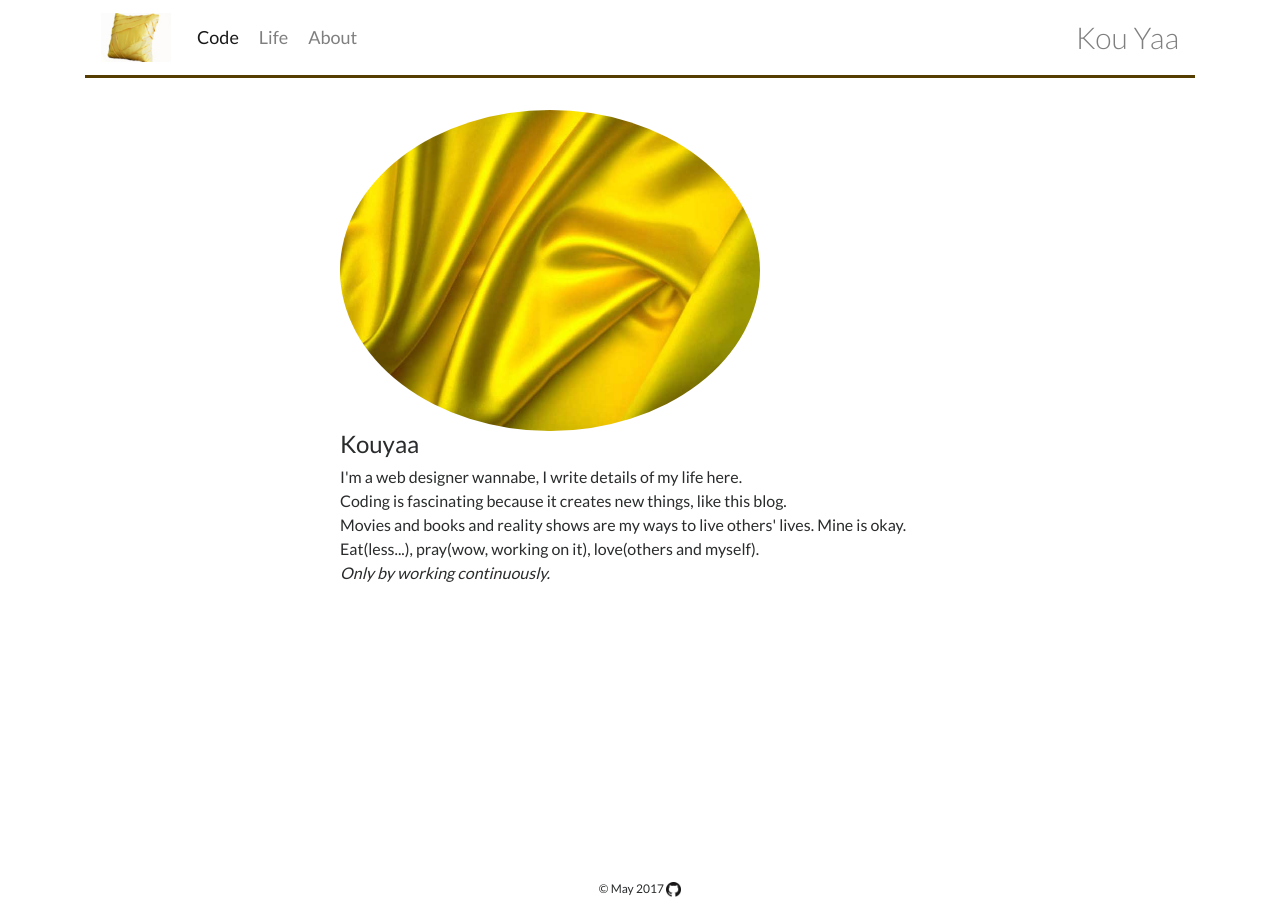
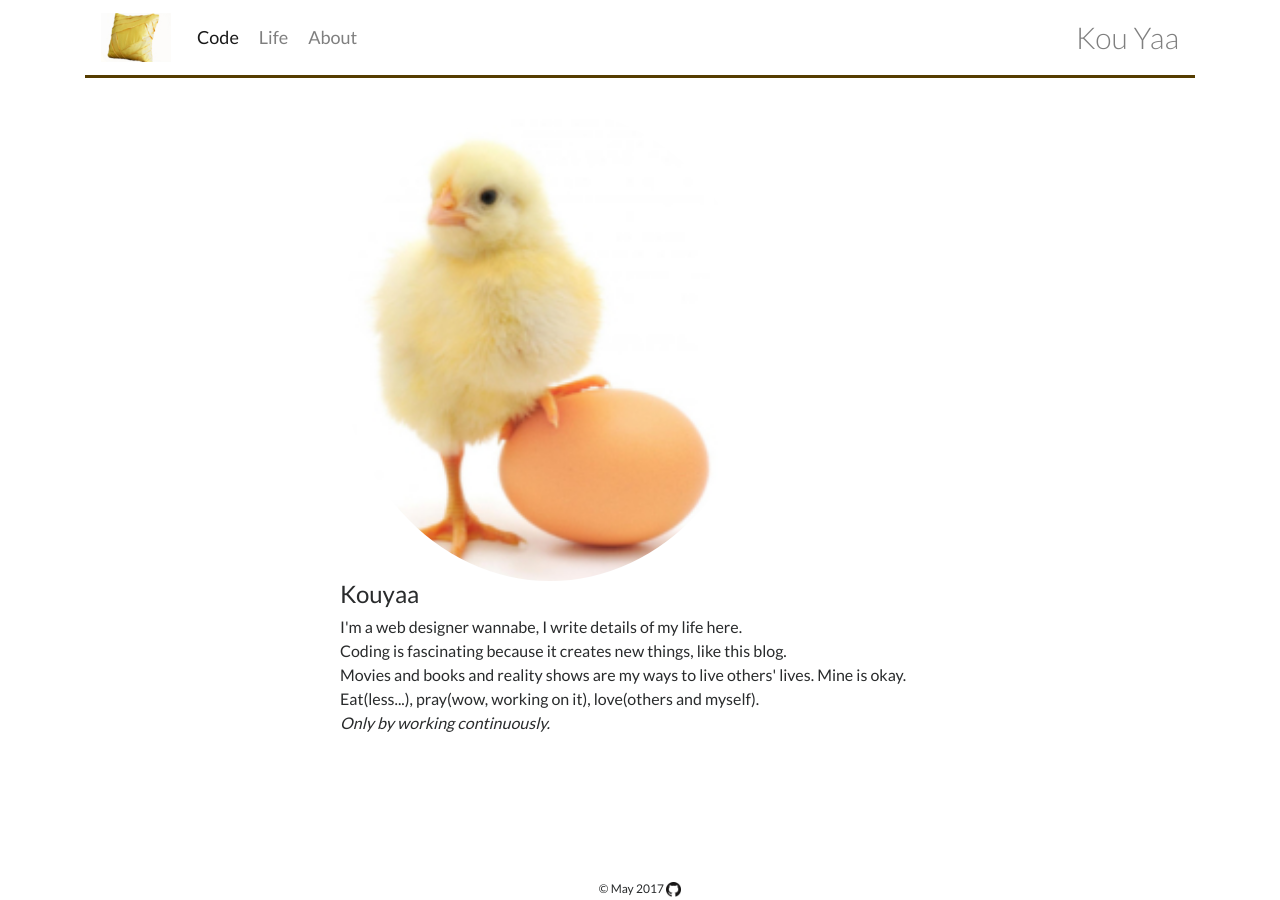
Before and after one commit to yinkouya/yinkouya.github.io, a Jekyll site: the page built from about.html, in a window 1280 px wide. Built offline with Jekyll 4.4.1, drawn with Linux system fonts in a browser that asks for light colours; nearby versions of some CDN libraries.

Commit message:
Update about.html

```diff
--- a/about.html
+++ b/about.html
@@ -2,7 +2,7 @@
 layout: default
 ---
 <div class="main-about">
-  <img class="about rounded-circle" src="/img/yellow-sateen.jpg" alt="yellow">
+  <img class="about rounded-circle" src="/img/about.jpg" alt="yellow">
   <h4>Kouyaa</h4>
   <p>I'm a web designer wannabe, I write details of my life here.
   <br>Coding is fascinating because it creates new things, like this blog.
```
